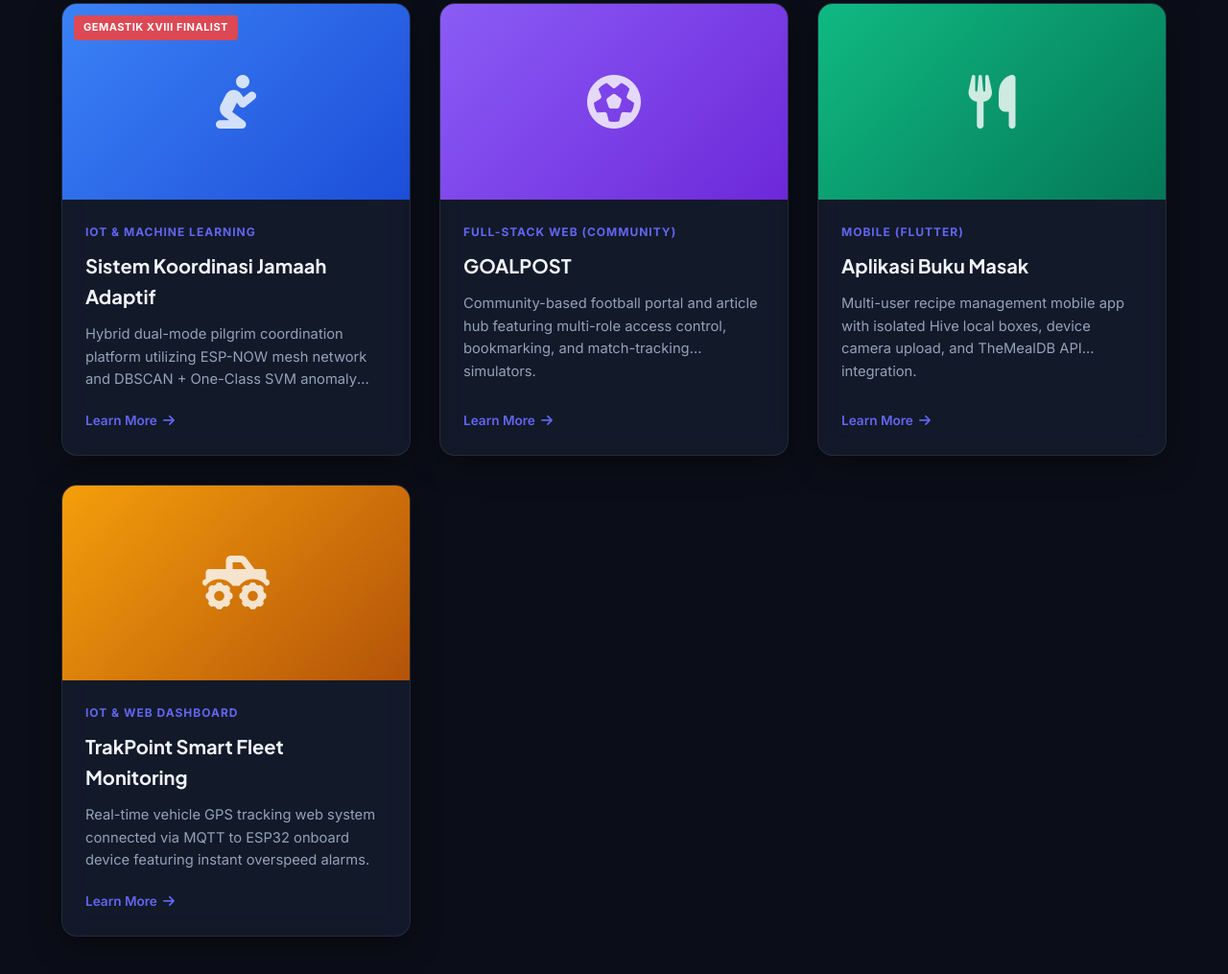
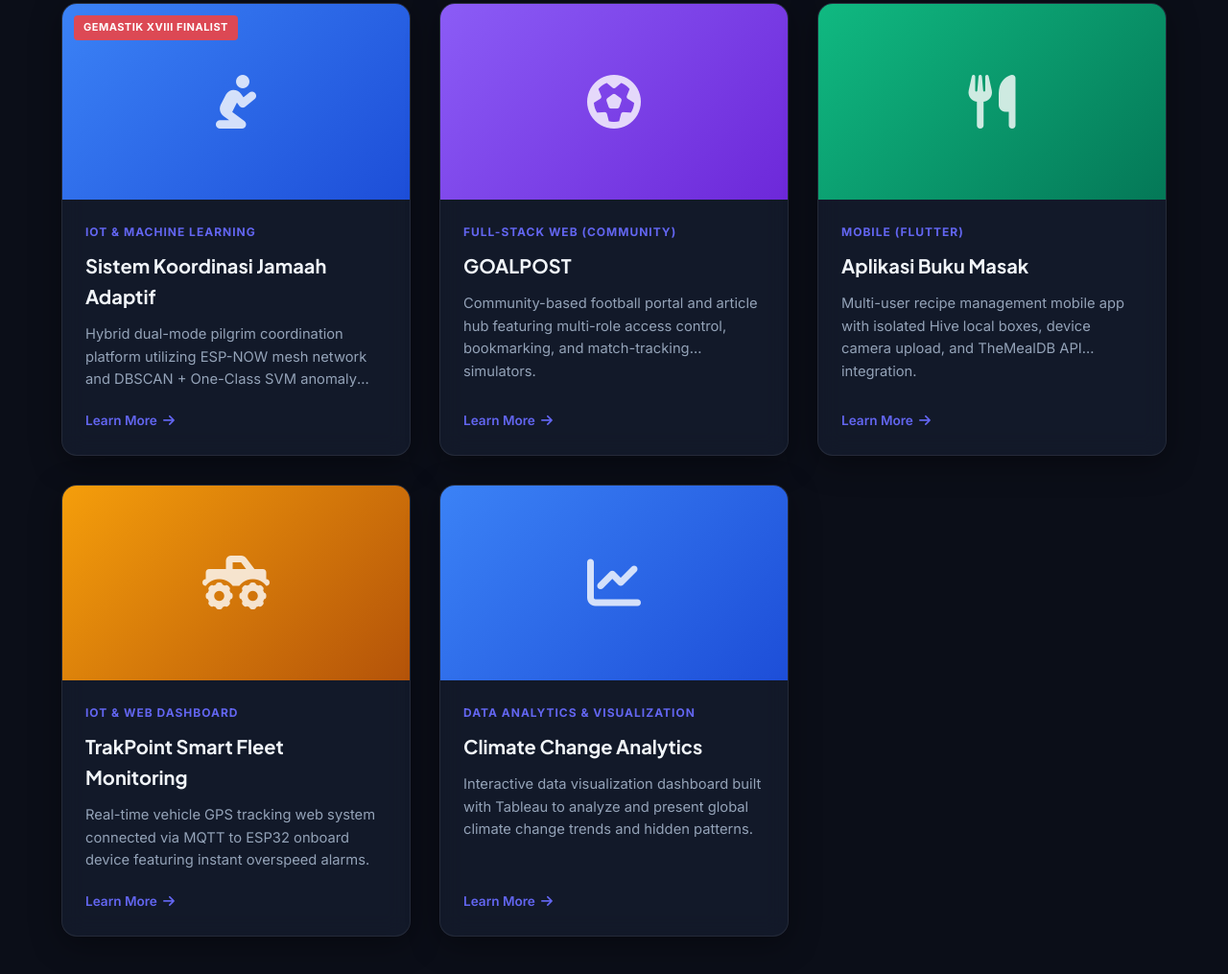
Before and after one commit to Umar1hamzah/Umar1hamzah.github.io, a plain HTML site: page index.html in a window 1280 px wide. Shown: the part 2098-3113 px from the top of the page at 96% size. Drawn offline with Linux system fonts and the light colour scheme.

Commit message:
feat: add Climate Change data visualization project

```diff
--- a/index.html
+++ b/index.html
@@ -187,6 +187,7 @@
                 <button class="filter-btn" data-filter="iot">IoT &amp; Hardware</button>
                 <button class="filter-btn" data-filter="web">Web Apps</button>
                 <button class="filter-btn" data-filter="mobile">Mobile Apps</button>
+                <button class="filter-btn" data-filter="data">Data &amp; Analytics</button>
             </div>
 
             <!-- Projects Grid -->
@@ -250,6 +251,21 @@
                         <span class="project-tag">IoT &amp; Web Dashboard</span>
                         <h3>TrakPoint Smart Fleet Monitoring</h3>
                         <p>Real-time vehicle GPS tracking web system connected via MQTT to ESP32 onboard device featuring instant overspeed alarms.</p>
+                        <span class="read-more">Learn More <i class="fa-solid fa-arrow-right"></i></span>
+                    </div>
+                </div>
+
+                <!-- Project 5: Climate Change Analytics -->
+                <div class="project-card" data-category="data" onclick="openProjectModal('climate-viz')">
+                    <div class="project-img-wrapper">
+                        <div class="project-placeholder bg-gradient-1">
+                            <i class="fa-solid fa-chart-line icon-large"></i>
+                        </div>
+                    </div>
+                    <div class="project-info">
+                        <span class="project-tag">Data Analytics &amp; Visualization</span>
+                        <h3>Climate Change Analytics</h3>
+                        <p>Interactive data visualization dashboard built with Tableau to analyze and present global climate change trends and hidden patterns.</p>
                         <span class="read-more">Learn More <i class="fa-solid fa-arrow-right"></i></span>
                     </div>
                 </div>
--- a/script.js
+++ b/script.js
@@ -65,6 +65,21 @@ const projectsData = {
             'Created three user roles (Admin / Operator / Driver) with restricted authorization dashboards and trip history logs.'
         ],
         github: 'https://github.com/Umar1hamzah/MobileComputing'
+    },
+    'climate-viz': {
+        title: 'Climate Change Analytics Dashboard',
+        tag: 'Data Visualization Project (Tableau)',
+        category: 'Data Analytics & Visualization',
+        stack: ['Tableau', 'Excel / CSV', 'Data Pre-processing', 'Dashboard Design'],
+        desc: 'An interactive data visualization dashboard built with Tableau to analyze and present global climate change trends, comparisons, and hidden patterns from raw datasets.',
+        problem: 'Raw climate data is often too complex for general audiences to understand without visual aid, making it difficult to extract actionable insights or observe long-term environmental trends.',
+        solution: 'Collaborated in a team to process and visualize climate change datasets. As a Data Preparation & Dashboard Designer, I cleaned raw data using Excel/CSV tools and engineered an interactive Tableau dashboard. The dashboard features dynamic filters and intuitive UI designs to help users explore data interactively.',
+        achievements: [
+            'Designed an intuitive Tableau dashboard that transforms complex raw data into easily readable charts and graphs.',
+            'Implemented interactive filters allowing users to drill down into specific trends and hidden patterns dynamically.',
+            'Successfully collaborated in a 3-person team, bridging data preparation logic with final dashboard visual design.'
+        ],
+        github: 'https://github.com/Nitadyn/Analysis_Climate-Change-2026.git'
     }
 };
 
```
